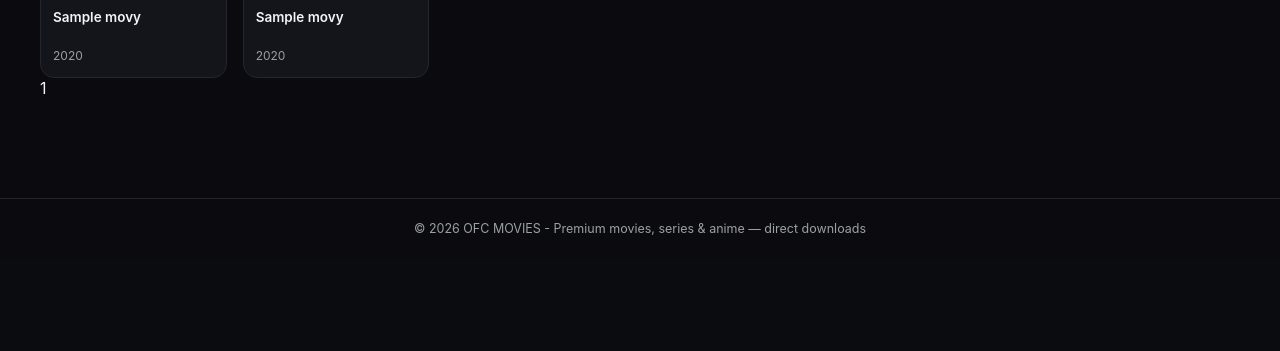
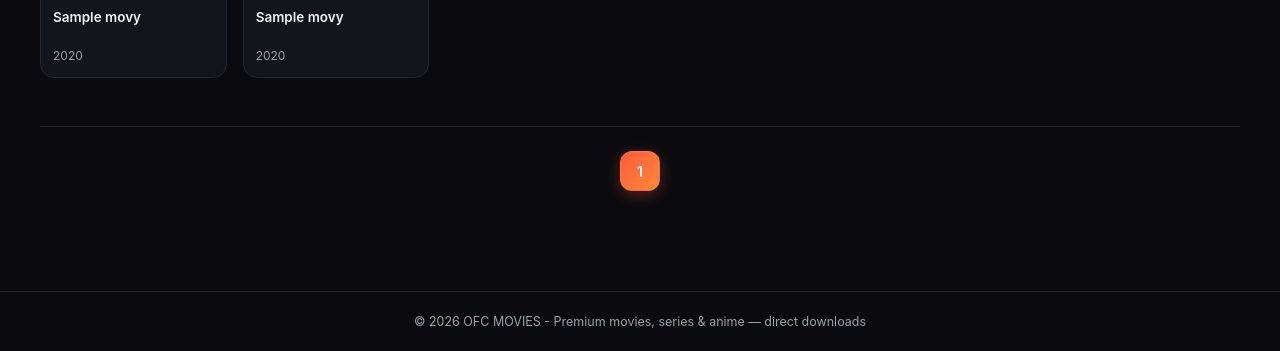
Before and after one commit to biswajit9090707/OFCCC, a Flask app: page / in a window 1280 px wide. Shown: the part 732-1083 px from the top of the page. Before the commit the page ends 967 px from the top, so only its background shows below. Run offline with Flask 3, Linux system fonts and the light colour scheme; tables that the repository leaves empty hold one stand-in row (values such as "Sample post"); a database or web service that is not in the repository returns one stand-in record (values such as "Sample title"); data that the repository does not hold is empty.

Commit message:
Finalize premium pagination CSS and 2-page view

```diff
--- a/static/style.css
+++ b/static/style.css
@@ -520,3 +520,59 @@ img { display: block; max-width: 100%; }
 @keyframes spin {
   to { transform: rotate(360deg); }
 }
+/* ── pagination ────────────────────────────── */
+.pagination {
+  display: flex;
+  align-items: center;
+  justify-content: center;
+  gap: 16px;
+  margin-top: 48px;
+  padding-top: 24px;
+  border-top: 1px solid var(--line);
+}
+
+.pagination .pages {
+  display: flex;
+  align-items: center;
+  gap: 8px;
+}
+
+.pagination a {
+  display: inline-flex;
+  align-items: center;
+  justify-content: center;
+  min-width: 40px;
+  height: 40px;
+  padding: 0 12px;
+  border-radius: 12px;
+  background: var(--panel);
+  border: 1px solid var(--line);
+  font-size: 14px;
+  font-weight: 600;
+  color: var(--muted);
+  transition: all .2s ease;
+}
+
+.pagination a:hover {
+  background: var(--panel-2);
+  border-color: #444;
+  color: var(--fg);
+  transform: translateY(-2px);
+}
+
+.pagination a.active {
+  background: linear-gradient(135deg, var(--accent), var(--accent-2));
+  border-color: transparent;
+  color: #fff;
+  box-shadow: 0 4px 15px rgba(255,91,58,0.3);
+}
+
+.pagination .btn {
+  padding: 0 20px;
+}
+
+@media (max-width: 640px) {
+  .pagination { gap: 8px; }
+  .pagination .pages { gap: 4px; }
+  .pagination a { min-width: 34px; height: 34px; font-size: 13px; padding: 0 8px; }
+}
```
